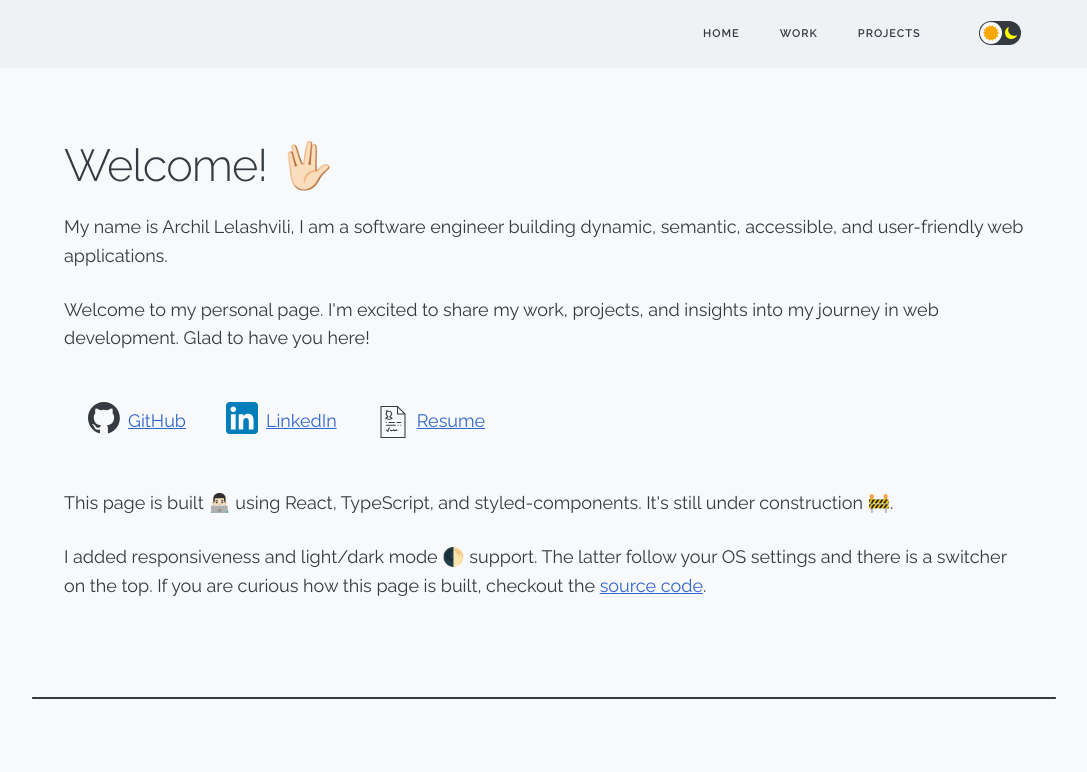
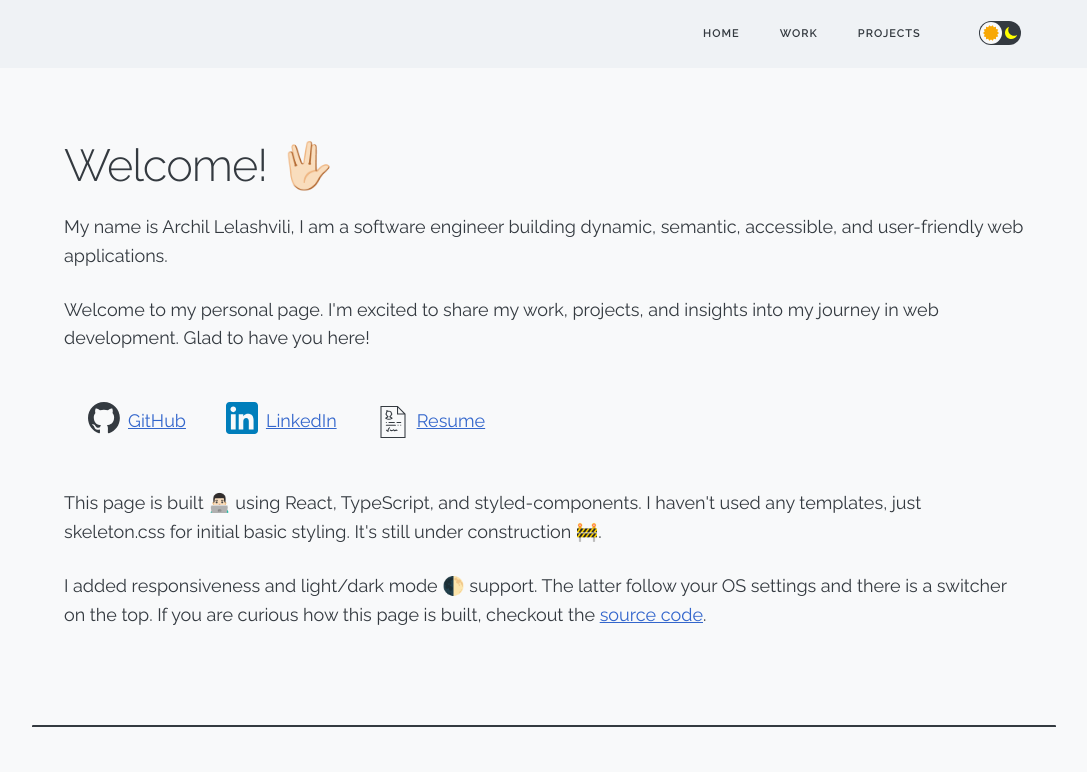
Before and after one commit to archil-l/archil.io, a React (Create React App) app: page / in a window 1280 px wide. Shown: the top 772 px of the page, without its empty margins (96-1183 px from the left). Built offline with nearby package versions, Linux system fonts and the light colour scheme.

Commit message:
Small tweaks

```diff
--- a/src/components/Header/styles.tsx
+++ b/src/components/Header/styles.tsx
@@ -29,9 +29,11 @@ export const StyledHeader = styled.header`
     margin: 0;
     padding: 0 20px 0 20px;
     color: ${({ theme }) => theme.colors.header.color};
+    transition: color 1s;
 
     &:hover {
       color: ${({ theme }) => theme.colors.primary};
+      transition: color 1s;
 
     }
   }
--- a/src/contents/home.ts
+++ b/src/contents/home.ts
@@ -15,7 +15,7 @@ const messages = defineMessages({
     },
     underConstruction: {
         id: 'home.underConstruction',
-        defaultMessage: `This page is built 👨🏻‍💻 using React, TypeScript, and styled-components. It's still under construction 🚧.`
+        defaultMessage: `This page is built 👨🏻‍💻 using React, TypeScript, and styled-components. I haven't used any templates, just skeleton.css for initial basic styling. It's still under construction 🚧.`
     },
     nothingYet: {
         id: 'home.nothingYet',
```
